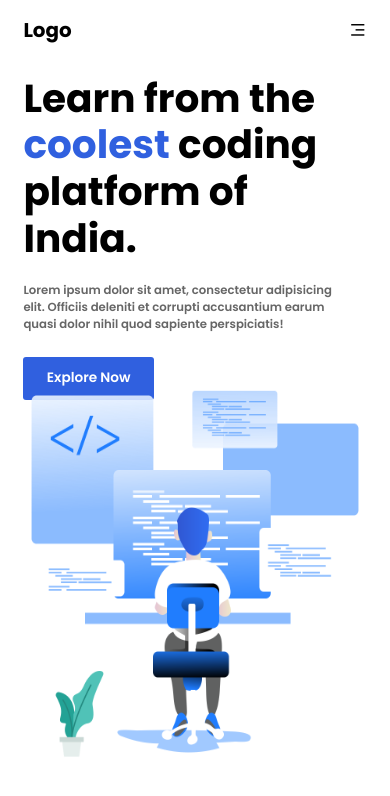
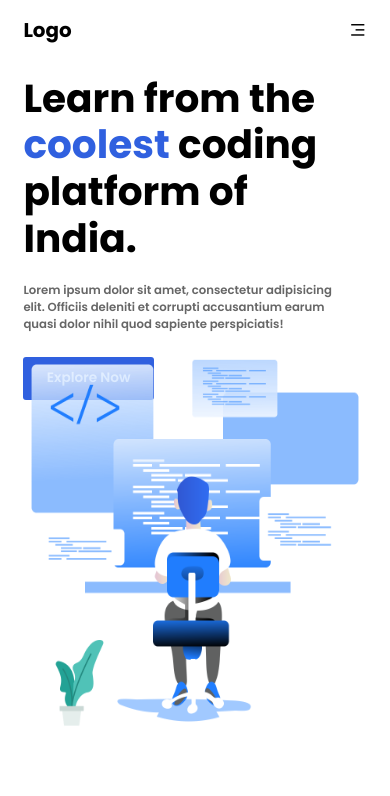
Before and after one commit to RitikHJr/landing_page, a plain HTML site: page index.html in a window 390 px wide. Drawn offline with nearby package versions, Linux system fonts and the light colour scheme.

Commit message:
reformated first section of content in mobile view

```diff
--- a/style.css
+++ b/style.css
@@ -141,7 +141,7 @@ body {
 
   .left {
     width: 100%;
-    height: 38%;
+    height: 34%;
     padding: 4vw 6vw;
   }
 
```
